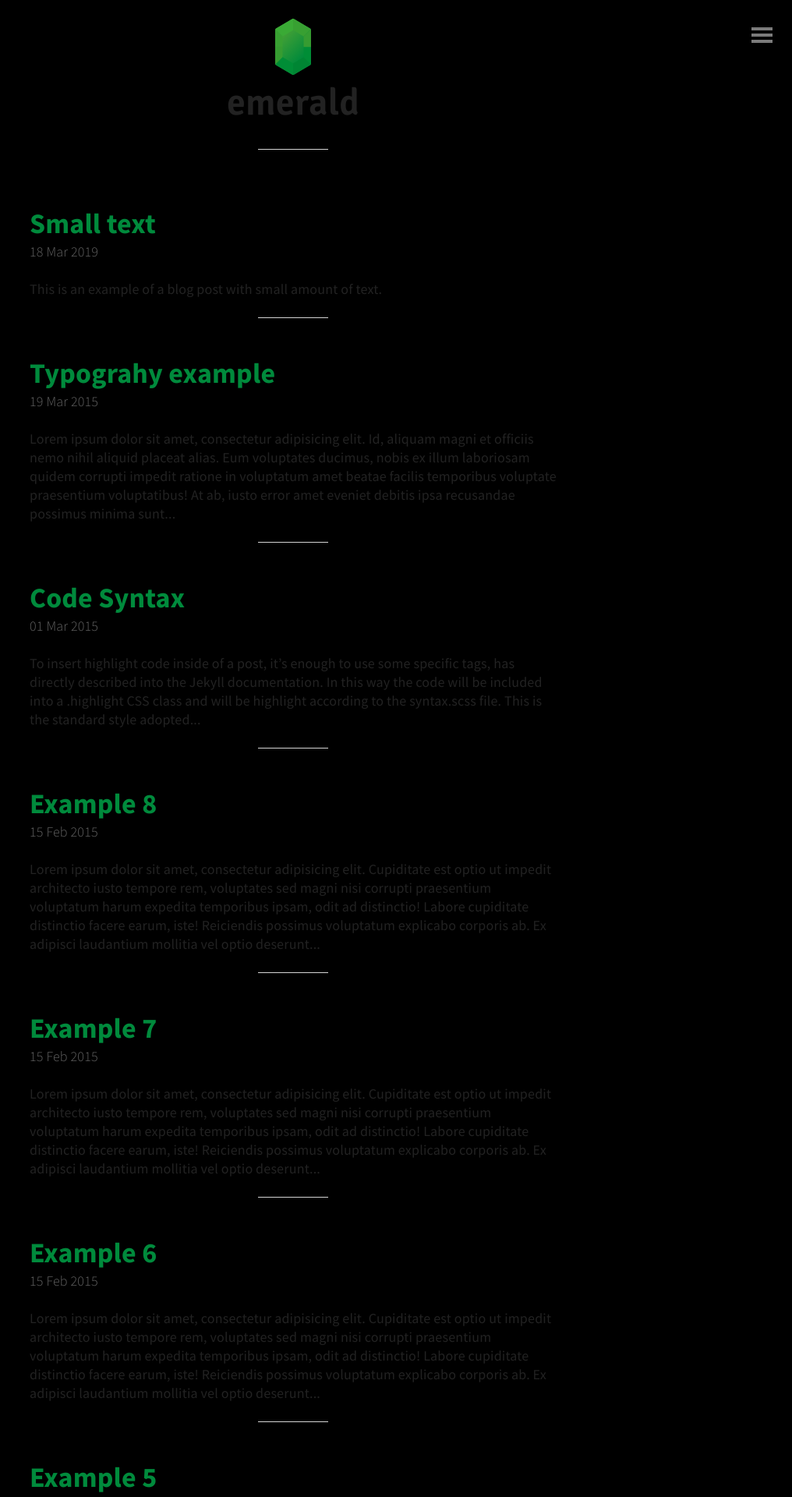
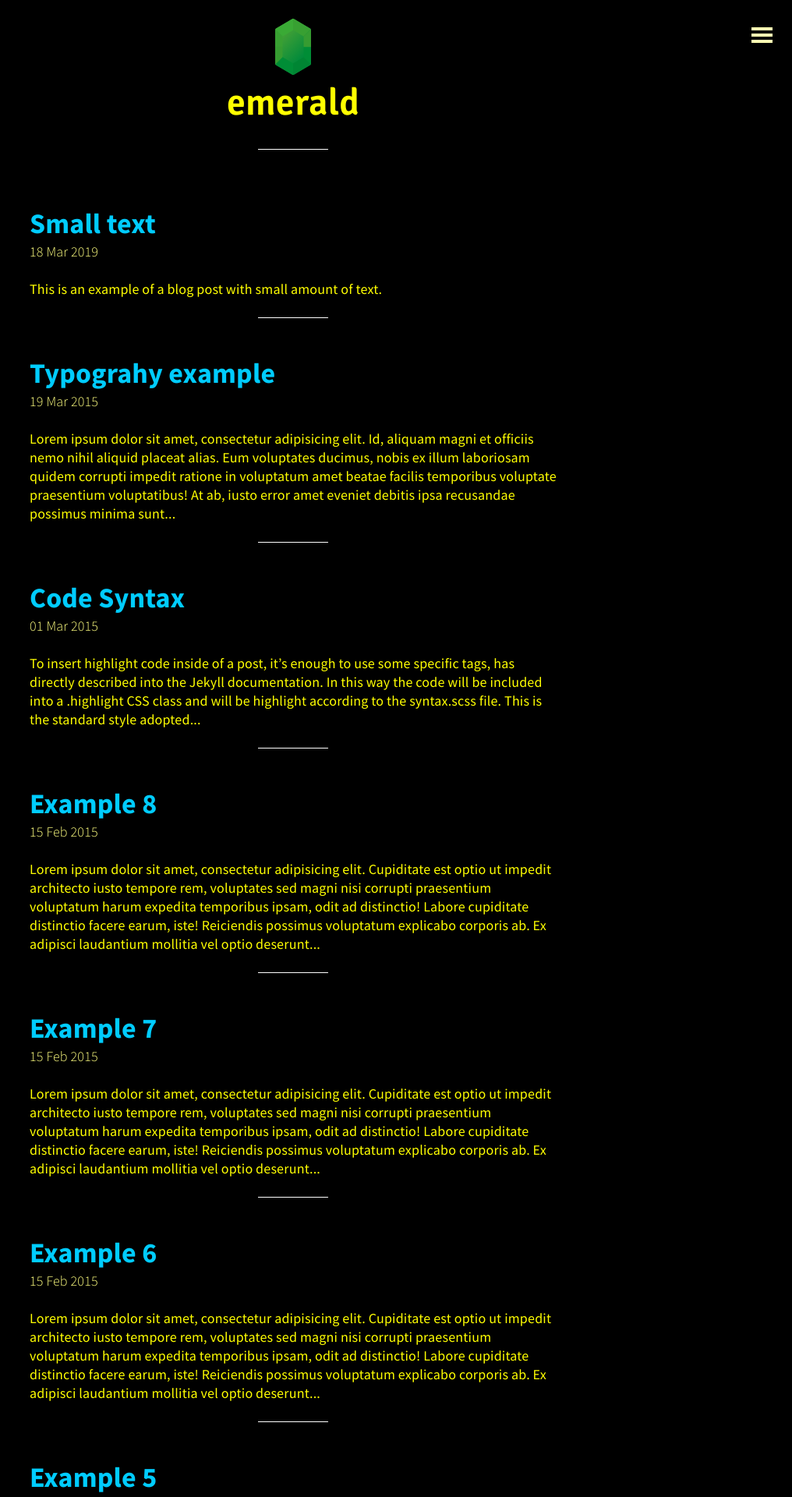
Before and after one commit to necronoftheworld/channelwebsite, a Jekyll site: the page built from index.html, in a window 1280 px wide. Shown: the top 1920 px of the page at 78% size, without its empty margins (264-1280 px from the left). Built offline with Jekyll 4.4.1, drawn with Linux system fonts in a browser that asks for light colours; the list of posts is cut into pages by our own code.

Commit message:
Update base.scss

```diff
--- a/_sass/base.scss
+++ b/_sass/base.scss
@@ -18,9 +18,9 @@ html, body, h1, h2, h3, h4, h5, h6, p, ul, ol, li, img {
 
 /*- Base color -*/
 
-$main-color: #008A3C;
+$main-color: #00ccff;
 $background-color: #000000;
-$text-color: #222222;
+$text-color: #ffff00;
 
 /*- Base settings -*/
 
```
